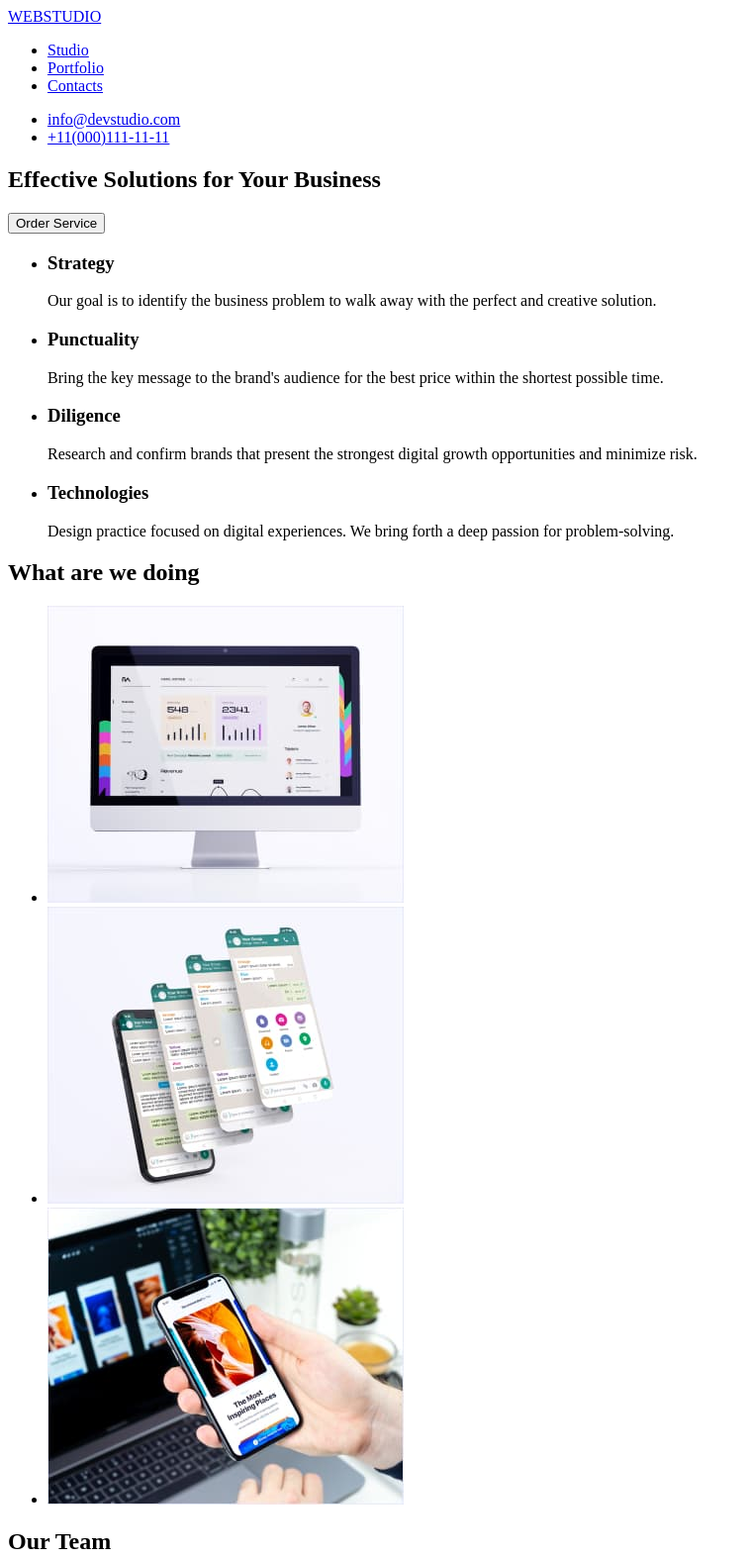
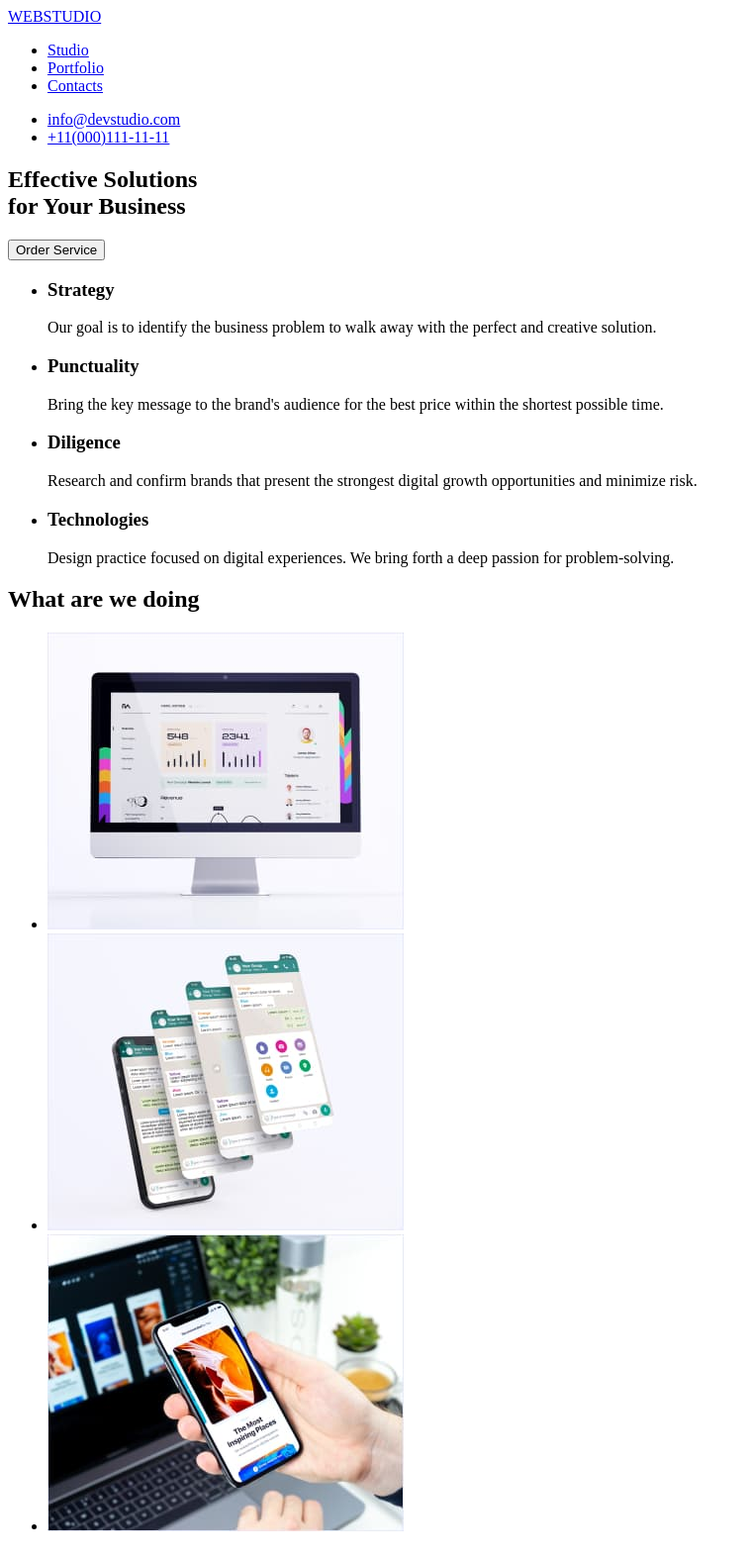
Before and after one commit to Helen-A-lex/goit-markup-hw-01, a plain HTML site: page index.html in a window 1280 px wide. Shown: the top 1575 px of the page at 99% size, without its empty margins (0-759 px from the left). Drawn offline with Linux system fonts and the light colour scheme.

Commit message:
renames pictures and adds a tag

```diff
--- a/index.html
+++ b/index.html
@@ -29,7 +29,7 @@
     <main>
         <!--Hero-->
         <section>
-            <h1>Effective Solutions for Your Business</h1>
+            <h1>Effective Solutions <br>for Your Business</h1>
             <button type="button">Order Service</button>
         </section>
 
@@ -62,12 +62,15 @@
         <section>
             <h2>What are we doing</h2>
             <ul>
-                <li><a href="/">
-                        <img src="./images/photo(1).jpg" alt="Computer" width="360" height="300"></a></li>
-                <li><a href="/">
-                        <img src="./images/photo(2).jpg" alt="Too many phone screens" width="360" height="300"></a></li>
-                <li><a href="/">
-                        <img src="./images/photo(3).jpg" alt="Phone in hand" width="360" height="300"></a> </li>
+                <li>
+                    <img src="./images/photo-1.jpg" alt="Computer" width="360" height="300">
+                </li>
+                <li>
+                    <img src="./images/photo-2.jpg" alt="Too many phone screens" width="360" height="300">
+                </li>
+                <li>
+                    <img src="./images/photo-3.jpg" alt="Phone in hand" width="360" height="300">
+                </li>
             </ul>
 
         </section>
@@ -79,15 +82,15 @@
                     <h3>Mark Guerrero</h3>
                     <p>Product Designer</p>
                 </li>
-                <li><img src="./images/img(1).jpg" alt="web studio employee" width="264" height="260">
+                <li><img src="./images/img-1.jpg" alt="web studio employee" width="264" height="260">
                     <h3>Tom Ford</h3>
                     <p>Frontend Developer</p>
                 </li>
-                <li><img src="./images/img(2).jpg" alt="web studio employee" width="264" height="260">
+                <li><img src="./images/img-2.jpg" alt="web studio employee" width="264" height="260">
                     <h3> Camila Garcia</h3>
                     <p>Marketing</p>
                 </li>
-                <li><img src="./images/img(3).jpg" alt="web studio employee" width="264" height="260">
+                <li><img src="./images/img-3.jpg" alt="web studio employee" width="264" height="260">
                     <h3>Daniel Wilson</h3>
                     <p>UI Designer</p>
                 </li>
@@ -97,8 +100,8 @@
     <!--Footer-->
     <footer>
         <a href="/">WEBSTUDIO</a>
-        <p> Increase the flow of customers and
-            sales for your business with digital
+        <p> Increase the flow of customers and <br>
+            sales for your business with digital<br>
             marketing & growth solutions.</p>
     </footer>
 </body>
```
Also changed, not shown: images/img-1.jpg (renamed from images/img(1).jpg), images/img-2.jpg (renamed from images/img(2).jpg), images/img-3.jpg (renamed from images/img(3).jpg), images/photo-1.jpg (renamed from images/photo(1).jpg), images/photo-2.jpg (renamed from images/photo(2).jpg), images/photo-3.jpg (renamed from images/photo(3).jpg).
